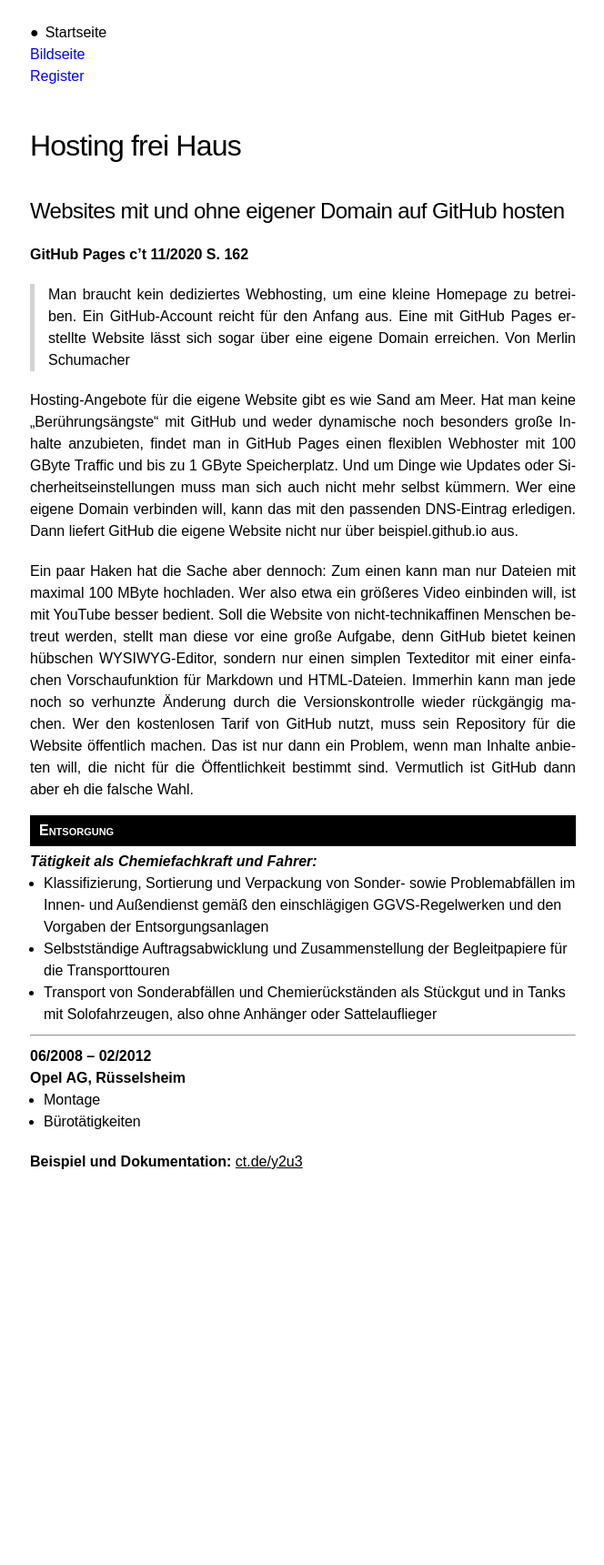
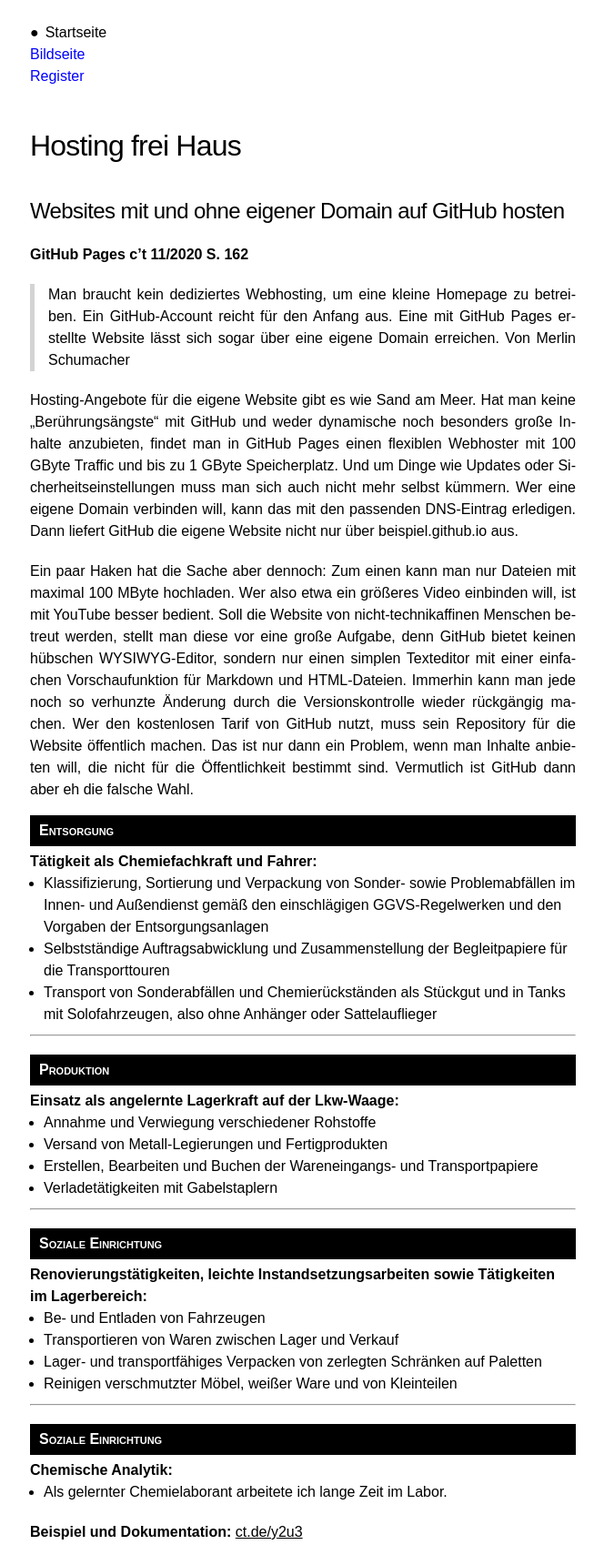
Before and after one commit to webuser-ralf/webuser-ralf.github.io, a Jekyll site: the page built from index.md, in a window 1280 px wide. Shown: the whole page at 91% size, without its empty margins (307-971 px from the left). Built offline with Jekyll 4.4.1, drawn with Linux system fonts in a browser that asks for light colours; our own code applies the rules of GitHub Pages for plain Markdown files; before the commit the page ends 1313 px from its top, so only the background shows below that.

Commit message:
Update index.md

```diff
--- a/index.md
+++ b/index.md
@@ -17,17 +17,32 @@
 
 
 * <span>Entsorgung</span>
-* *Tätigkeit als Chemiefachkraft und Fahrer:*
+* Tätigkeit als Chemiefachkraft und Fahrer:
   * Klassifizierung, Sortierung und Verpackung von Sonder- sowie Problemabfällen im Innen- und Außendienst gemäß den einschlägigen GGVS-Regelwerken und den Vorgaben der Entsorgungsanlagen
   * Selbstständige Auftragsabwicklung und Zusammenstellung der Begleitpapiere für die Transporttouren
   * Transport von Sonderabfällen und Chemierückständen als Stückgut und in Tanks mit Solofahrzeugen, also ohne Anhänger oder Sattelauflieger
   <hr />
-* 06/2008 – 02/2012
-* Opel AG, Rüsselsheim
-  * Montage
-  * Bürotätigkeiten
+<span>Produktion</span>
+* Einsatz als angelernte Lagerkraft auf der Lkw-Waage:
+  * Annahme und Verwiegung verschiedener Rohstoffe
+  * Versand von Metall-Legierungen und Fertigprodukten
+  * Erstellen, Bearbeiten und Buchen der Wareneingangs- und Transportpapiere
+  * Verladetätigkeiten mit Gabelstaplern
+  <hr />
+<span>Soziale Einrichtung</span>
+* Renovierungstätigkeiten, leichte Instandsetzungsarbeiten sowie Tätigkeiten im Lagerbereich:
+  * Be- und Entladen von Fahrzeugen
+  * Transportieren von Waren zwischen Lager und Verkauf
+  * Lager- und transportfähiges Verpacken von zerlegten Schränken auf Paletten
+  * Reinigen verschmutzter Möbel, weißer Ware und von Kleinteilen
+  <hr />
+<span>Soziale Einrichtung</span>
+* Chemische Analytik:
+  * Als gelernter Chemielaborant arbeitete ich lange Zeit im Labor.
 
 
-<div></div>
+
+
+
 
 **Beispiel und Dokumentation:** [ct.de/y2u3](https://www.heise.de/select/ct/2020/11/softlinks/y2u3?wt_mc=pred.red.ct.ct112020.162.softlink.softlink)
```
